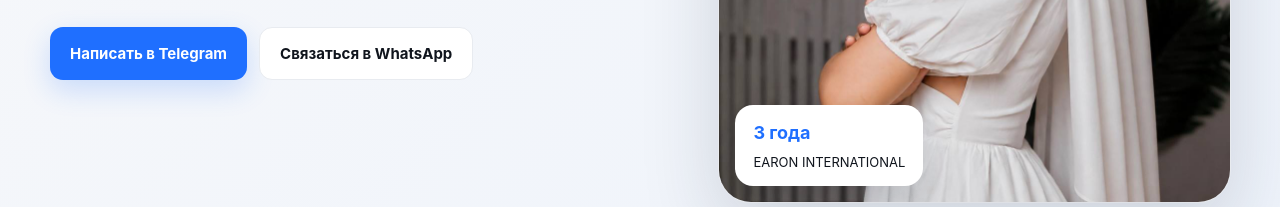
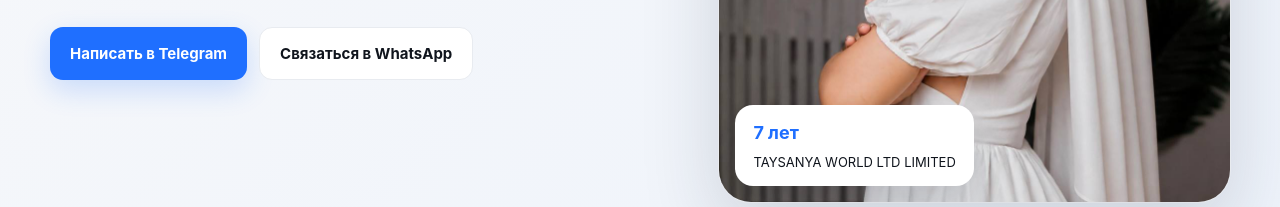
Before and after one commit to w38868466-arch/sabinakadyrova, a plain HTML site: page index.html in a window 1280 px wide. Shown: the part 593-800 px from the top of the page. Drawn offline with Linux system fonts and the light colour scheme.

Commit message:
Update index.html

```diff
--- a/index.html
+++ b/index.html
@@ -842,9 +842,9 @@ footer {
 
             <div class="badge">
 
-                <b>3 года</b>
+                <b>7 лет</b>
 
-                EARON INTERNATIONAL
+                TAYSANYA WORLD LTD LIMITED
 
             </div>
 
```
